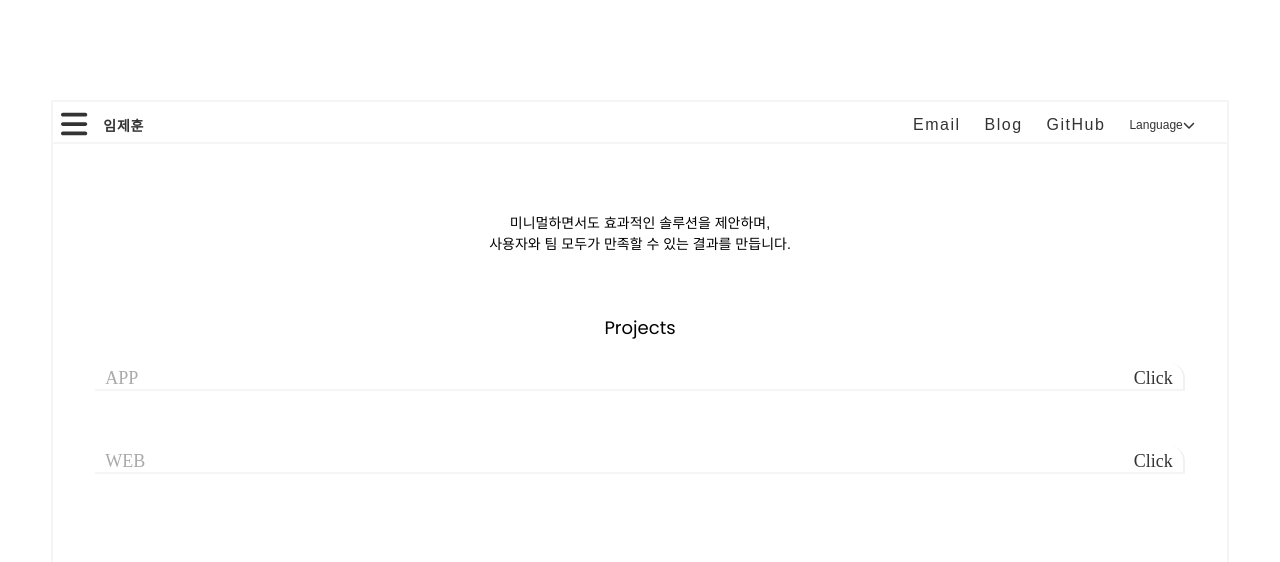
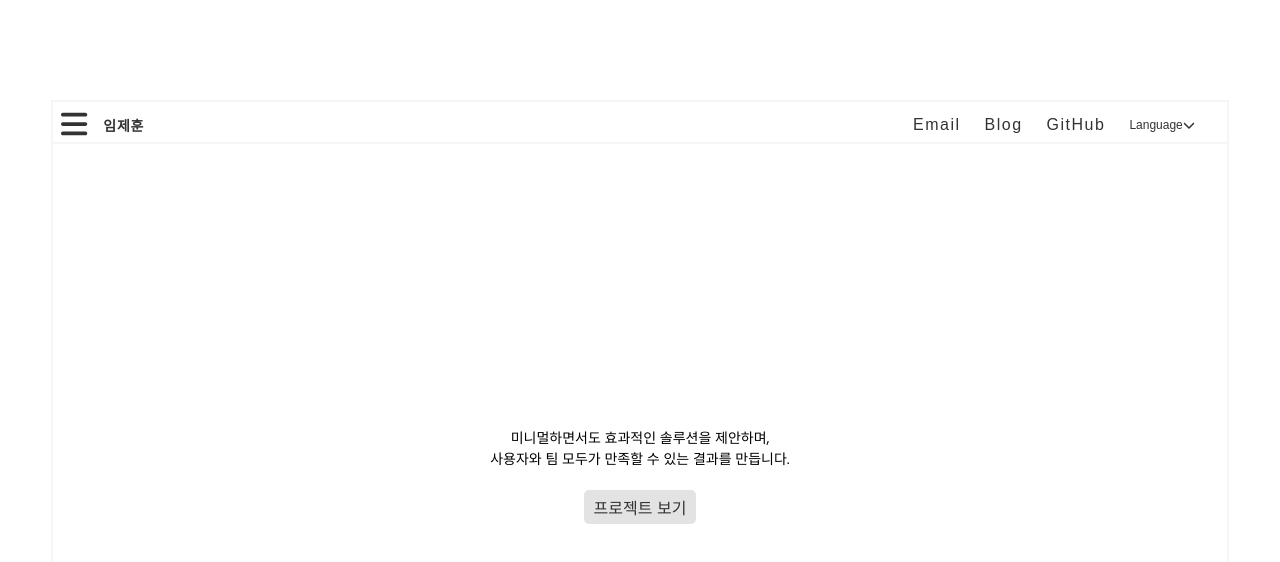
Before and after one commit to jehoonje/jehoonje.github.io, a React (Create React App) app: page /home in a window 1280 px wide. Shown: the top 562 px of the page. Built offline with nearby package versions, Linux system fonts and the light colour scheme.

Commit message:
💄 Style : main page style updated, Home refactored

```diff
--- a/src/App.css
+++ b/src/App.css
@@ -15,7 +15,7 @@
 
 .App-header {
   background-color: #282c34;
-  min-height: 100vh;
+  min-height: 70vh;
   display: flex;
   flex-direction: column;
   align-items: center;
--- a/src/layout/user/MainNavigation.js
+++ b/src/layout/user/MainNavigation.js
@@ -1,6 +1,7 @@
 // MainNavigation.jsx
 import React, { useState, useEffect, useRef } from "react";
 import styles from "./MainNavigation.module.scss";
+import { Link } from 'react-router-dom';
 import { motion } from "framer-motion";
 import { FontAwesomeIcon } from "@fortawesome/react-fontawesome";
 import { faBars, faChevronDown } from "@fortawesome/free-solid-svg-icons";
@@ -102,7 +103,7 @@ const MainNavigation = ({
               </StyledHamburgerButton>
             )}
           </div>
-          <div className={styles.title}>{titleText}</div>
+          <Link to="/" className={styles.title}>{titleText}</Link>
         </motion.div>
         <motion.div className={styles.menu}>
           {/* Email 버튼: 클릭 시 이메일 클라이언트 열림 */}
--- a/src/layout/user/MainNavigation.module.scss
+++ b/src/layout/user/MainNavigation.module.scss
@@ -36,8 +36,11 @@
     align-items: center;
     font-size: 14px;
     font-weight: bold;
+    text-decoration: none; /* 기본 밑줄 제거 */
+    color: inherit; /* 부모의 글자 색상 상속 */
     margin-left: 10px;
     letter-spacing: 0.8px;
+    cursor: pointer;
 
     @media screen and (max-width: 480px) {
       margin-left: 0px;
--- a/src/pages/Home.js
+++ b/src/pages/Home.js
@@ -1,126 +1,71 @@
 // src/pages/Home.js
-import React, { useState, useEffect, useRef } from "react";
-import styled, { css } from "styled-components";
+import React, { useState } from "react";
+import styled from "styled-components";
 import { motion, AnimatePresence } from "framer-motion";
 import { useOutletContext } from "react-router-dom";
 import MainIntro from "./MainIntro";
-import CampridgeProject from "./CampridgeProject";
-import DoggleProject from "./DoggleProject";
-import MainTitle from "./MainTitle";
+import Projects from "./Projects";
 
-// 공통 페이드 인/아웃 스타일
-const fadeTransition = css`
-  opacity: ${(props) => (props.show ? 1 : 0)};
-  transition: opacity 2s ease-in-out;
-  pointer-events: ${(props) => (props.show ? "auto" : "none")};
-`;
-
-// MainIntro를 감싸는 래퍼 (절대 위치로 프로젝트 위에 표시)
+// MainIntro를 감싸는 래퍼 (절대 위치 제거)
 const IntroWrapper = styled.div`
   width: 100%;
   display: flex;
   text-align: center;
   justify-content: center;
-  position: absolute; /* 프로젝트 위에 겹치도록 */
-  top: -10px;
-  left: 0;
-  height: 100%;
-  background: white; /* 배경색을 설정하여 프로젝트를 가리지 않게 조정 가능 */
+  height: 80vh; /* 전체 뷰포트 높이 */
+  background: white;
   z-index: 10;
+  @media (max-width: 768px) {
+    height: 90vh;
+  }
 `;
 
-// 프로젝트들을 감싸는 래퍼
-const ProjectsWrapper = styled.div`
-  ${fadeTransition}
-  margin-top: 3%;
-  padding: 0px 10px;
-  position: relative; /* IntroWrapper와 겹치지 않도록 상대 위치 지정 */
-  z-index: 1;
-`;
-
-// 전체 컨테이너
 const HomeContainer = styled.div`
-  position: relative; /* IntroWrapper의 절대 위치 기준 */
+  position: relative;
   width: 100%;
-  min-height: 100vh; /* 화면 전체를 덮도록 설정 */
+  min-height: 70vh;
 `;
 
 const Home = () => {
   const { language } = useOutletContext();
+  const [showProjects, setShowProjects] = useState(false);
 
-  // 처음에는 인트로(showIntro)를 보여준다.
-  const [showIntro, setShowIntro] = useState(true);
-
-  // 타이머 ID를 저장하기 위한 ref
-  const timerIdRef = useRef(null);
-
-  // 사용자 이벤트가 이미 처리되었는지 추적하기 위한 ref
-  const userEventHandledRef = useRef(false);
-
-  useEffect(() => {
-    // 인트로를 숨기는 함수
-    const hideIntro = () => {
-      setShowIntro(false);
-      timerIdRef.current = null; // 타이머 ID 초기화
-    };
-
-    timerIdRef.current = setTimeout(hideIntro, 500);
-
-    // 사용자 이벤트 발생 시 1초 후에 인트로를 페이드 아웃
-    const handleUserEvent = () => {
-      if (!userEventHandledRef.current) {
-        userEventHandledRef.current = true; // 사용자 이벤트가 처리되었음을 표시
-        if (timerIdRef.current) {
-          clearTimeout(timerIdRef.current); // 기존 타이머 취소
-        }
-        timerIdRef.current = setTimeout(hideIntro, 1000); // 1초 후 인트로 숨김
-      }
-    };
-
-    // 사용자 이벤트 종류: 스크롤, 클릭, 키보드 입력
-    window.addEventListener("scroll", handleUserEvent);
-    window.addEventListener("click", handleUserEvent);
-    window.addEventListener("keydown", handleUserEvent);
-
-    return () => {
-      // 컴포넌트 언마운트 시 타이머와 이벤트 리스너 정리
-      if (timerIdRef.current) {
-        clearTimeout(timerIdRef.current);
-      }
-      window.removeEventListener("scroll", handleUserEvent);
-      window.removeEventListener("click", handleUserEvent);
-      window.removeEventListener("keydown", handleUserEvent);
-    };
-  }, []);
+  // "더 보기" 버튼 클릭 시 Projects 표시
+  const handleShowProjects = () => {
+    setShowProjects(true);
+  };
 
   return (
     <HomeContainer>
-      {/* 인트로 페이드인/아웃 */}
-      <AnimatePresence>
-        {showIntro && (
-          <IntroWrapper show={showIntro}>
-            <motion.div
-              initial={false}
-              animate={{ opacity: 1 }}
-              transition={{ layout: { duration: 0.2 } }}
-            >
-              <MainIntro language={language} />
-            </motion.div>
-          </IntroWrapper>
+      <AnimatePresence mode="wait">
+        {!showProjects && (
+          <motion.div
+            key="intro"
+            initial={{ opacity: 0 }}
+            animate={{ opacity: 1 }}
+            exit={{ opacity: 0 }}
+            transition={{ duration: 0.6 }}
+          >
+            <IntroWrapper>
+              <MainIntro language={language} onClickMore={handleShowProjects} />
+            </IntroWrapper>
+          </motion.div>
         )}
       </AnimatePresence>
 
-      {/* 페이드아웃된 후(즉 showIntro=false) 프로젝트 노출 */}
-        <MainIntro
-        styles={{
-          marginTop: "40px !important",
-        }}
-        language={language} />
-      <ProjectsWrapper show={!showIntro}>
-        <MainTitle language={language} />
-        <CampridgeProject language={language} />
-        <DoggleProject language={language} />
-      </ProjectsWrapper>
+      <AnimatePresence mode="wait">
+        {showProjects && (
+          <motion.div
+            key="projects"
+            initial={{ opacity: 0 }}
+            animate={{ opacity: 1 }}
+            exit={{ opacity: 0 }}
+            transition={{ duration: 1.2 }}
+          >
+            <Projects language={language} />
+          </motion.div>
+        )}
+      </AnimatePresence>
     </HomeContainer>
   );
 };
--- a/src/pages/MainIntro.js
+++ b/src/pages/MainIntro.js
@@ -2,21 +2,30 @@
 import React from "react";
 import styles from "../styles/MainIntro.module.scss";
 
-function MainIntro({ language }) {
+/**
+ * @param {string} language - 언어 설정
+ * @param {function} onClickMore - "더 보기" 버튼 클릭 핸들러 (필요 없으면 생략 가능)
+ * @param {string} variant - "small"이면 Projects 내에서 사용될 작은 인트로
+ */
+function MainIntro({ language, onClickMore, variant = "large" }) {
   const introText =
     language === "English"
       ? "I am a developer who helps businesses grow through web and app development. I focus on creating simple."
-      : "미니멀하면서도 효과적인 솔루션을 제안하며, <br />사용자와 팀 모두가 만족할 수 있는 결과를 만듭니다.";
+      : "미니멀하면서도 효과적인 솔루션을 제안하며,<br/>사용자와 팀 모두가 만족할 수 있는 결과를 만듭니다.";
+  const btnText = language === "English" ? "View Projects" : "프로젝트 보기";
 
   return (
-    <>
-      <introContainer>
-        <div
-          className={styles.intro}
-          dangerouslySetInnerHTML={{ __html: introText }}
-        />
-      </introContainer>
-    </>
+    <div className={variant === "small" ? styles.mainIntroSmaller : styles.mainIntro}>
+      <div
+        className={styles.introText}
+        dangerouslySetInnerHTML={{ __html: introText }}
+      />
+      {onClickMore && (
+        <button onClick={onClickMore} className={styles.moreBtn}>
+          {btnText}
+        </button>
+      )}
+    </div>
   );
 }
 
--- a/src/pages/Projects.js
+++ b/src/pages/Projects.js
@@ -1,9 +1,71 @@
-import React from 'react'
+// src/pages/Projects.js
+import React, { useState, useEffect } from "react";
+import styled from "styled-components";
+import { motion, AnimatePresence } from "framer-motion";
 
-const Projects = () => {
+
+import CampridgeProject from "./CampridgeProject";
+import DoggleProject from "./DoggleProject";
+import MainTitle from "./MainTitle";
+import MainIntro from "./MainIntro";
+
+// 프로젝트들을 감싸는 래퍼
+const ProjectsWrapper = styled.div`
+  width: 100%;
+  padding: 20px 10px;
+  /* 추가적인 스타일이 필요하면 여기에 추가 */
+`;
+
+const ContentWrapper = styled.div`
+  margin-top: 20px;
+`;
+
+const Projects = ({ language }) => {
+  // 작은 MainIntro와 콘텐츠의 페이드 인 상태
+  const [showContent, setShowContent] = useState(false);
+
+  useEffect(() => {
+    // 컴포넌트가 마운트된 후 작은 인트로를 페이드 인
+    setShowContent(true);
+  }, []);
+
   return (
-    <div>Projects</div>
-  )
-}
+    <ProjectsWrapper>
+      {/* 작은 메인 인트로 부분 */}
+      <AnimatePresence>
+        {showContent && (
+          <motion.div
+            key="small-intro"
+            initial={{ opacity: 0 }}
+            animate={{ opacity: 1 }}
+            exit={{ opacity: 0 }}
+            transition={{ duration: 3 }}
+          >
+            <MainIntro language={language} variant="small" />
+          </motion.div>
+        )}
+      </AnimatePresence>
 
-export default Projects
+      {/* 1초 뒤에 페이드 인되는 나머지 콘텐츠 */}
+      <AnimatePresence>
+        {showContent && (
+          <motion.div
+            key="projects-content"
+            initial={{ opacity: 0 }}
+            animate={{ opacity: 1 }}
+            exit={{ opacity: 0 }}
+            transition={{ delay: 1, duration: 1 }}
+          >
+            <ContentWrapper>
+              <MainTitle language={language} />
+              <CampridgeProject language={language} />
+              <DoggleProject language={language} />
+            </ContentWrapper>
+          </motion.div>
+        )}
+      </AnimatePresence>
+    </ProjectsWrapper>
+  );
+};
+
+export default Projects;
--- a/src/styles/MainIntro.module.scss
+++ b/src/styles/MainIntro.module.scss
@@ -1,19 +1,39 @@
-.intro {
+/* src/styles/MainIntro.module.scss */
+
+.mainIntro {
   display: flex;
-  justify-content: center;
-  align-items: center;
+  flex-direction: column; /* 수직 정렬 */
+  align-items: center;    /* 가로 중앙 정렬 */
+  justify-content: center; /* 세로 중앙 정렬 */
+  height: 75vh;           /* 인트로 전체 높이 */
   text-align: center;
-  font-family:sans-serif;
-  font-size:14px;
+  font-family: "poppins", sans-serif;
+  font-size: 14px;
   line-height: 21px;
-  height: 12vh;
-  margin-top: 10px;
+  margin: 0 auto;
 
   @media screen and (max-width: 480px) {
     width: 100% !important;
     padding: 0px 10px !important;
+    height: 85vh !important;
+  }
+}
 
+.mainIntroSmaller {
+  display: flex;
+  flex-direction: column; /* 수직 정렬 */
+  align-items: center;    /* 가로 중앙 정렬 */
+  justify-content: center; /* 세로 중앙 정렬 */
+  height: 8vh;           /* 작은 인트로 높이 */
+  text-align: center;
+  font-family: "poppins", sans-serif;
+  font-size: 14px;
+  line-height: 21px;
+  // margin-top: 10px;
 
+  @media screen and (max-width: 480px) {
+    width: 100% !important;
+    padding: 0px 10px !important;
   }
 }
 
@@ -23,7 +43,23 @@
   align-items: flex-start;
   font-family:'poppins';
   font-size: 18px;
-  height: 6vh;
+  height: 8vh;
   line-height: 25px !important;
+}
 
+.moreBtn {
+  margin-top: 20px;       /* 텍스트와 버튼 사이 간격 */
+  cursor: pointer;
+  padding: 5px 10px;
+  background-color: #e3e3e3;
+  color: #333;
+  border: none;
+  border-radius: 5px;
+  font-size: 16px;
+  transition: background-color 0.3s ease;
+
+  &:hover {
+    background-color: rgb(255, 157, 0);
+    color: white;
+  }
 }
```
Also changed, not shown: src/layout/user/Drawer.js (+0 -14 lines).
